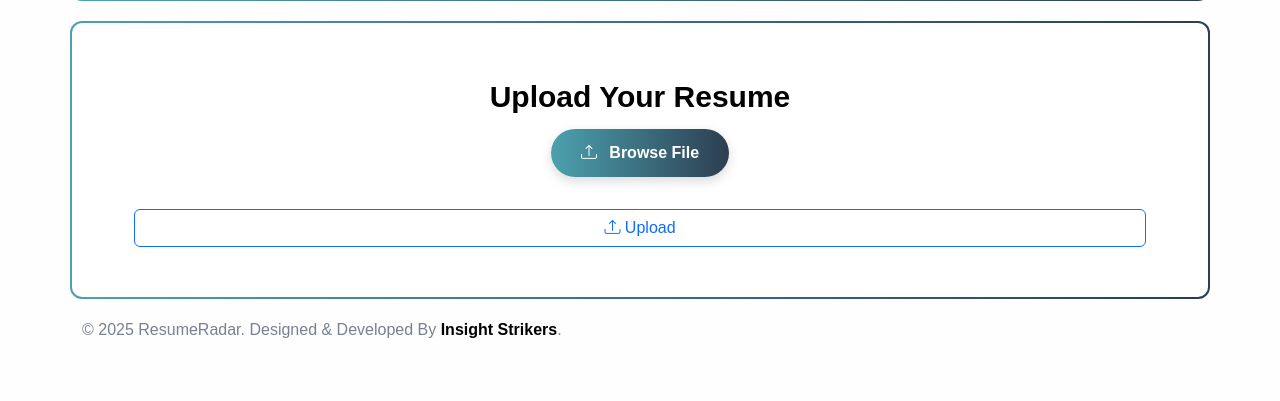
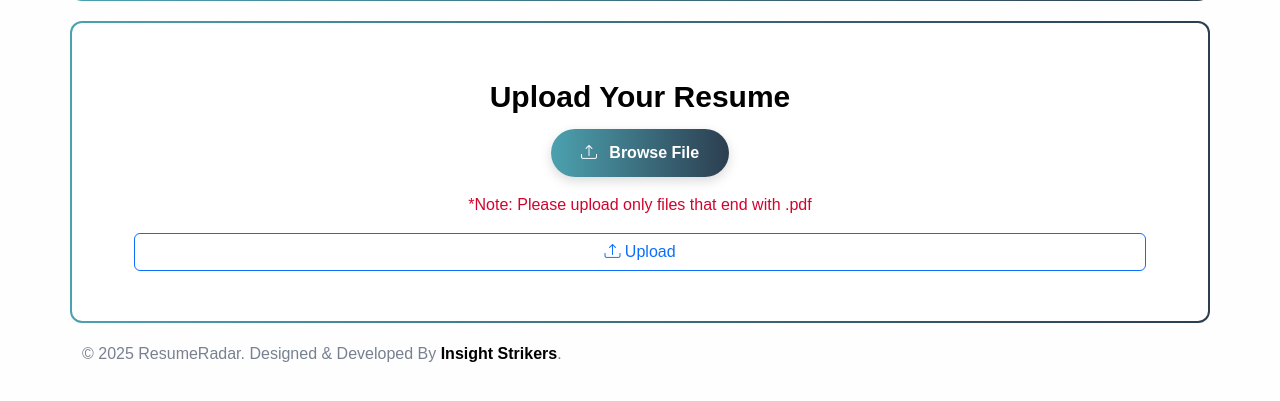
Before and after one commit to nishchal-kansara/resumeradar, a Flask app: page / in a window 1280 px wide. Shown: the part 323-724 px from the top of the page. Run offline with Flask 3, Linux system fonts and the light colour scheme; some libraries are stand-ins or nearby versions; some web fonts are replaced.

Commit message:
Update index.html

```diff
--- a/templates/index.html
+++ b/templates/index.html
@@ -259,6 +259,7 @@
                                         required>
                                 </label>
                             </div>
+                            <p style="color: #D2042D; text-align: center;">*Note: Please upload only files that end with .pdf</p>
 
                             <p id="fileName" class="text-muted" style="text-align: center;"></p>
                             <button type="submit" class="btn btn-outline-primary btn-user btn-block w-100"><i
```
